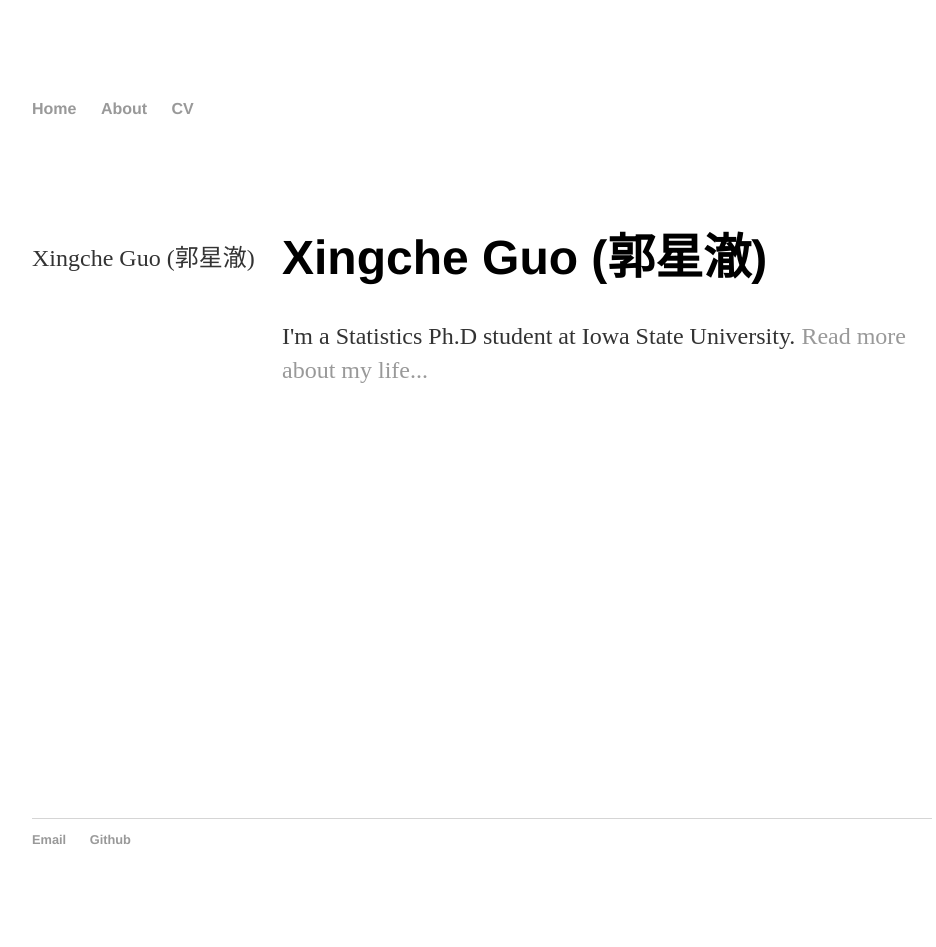
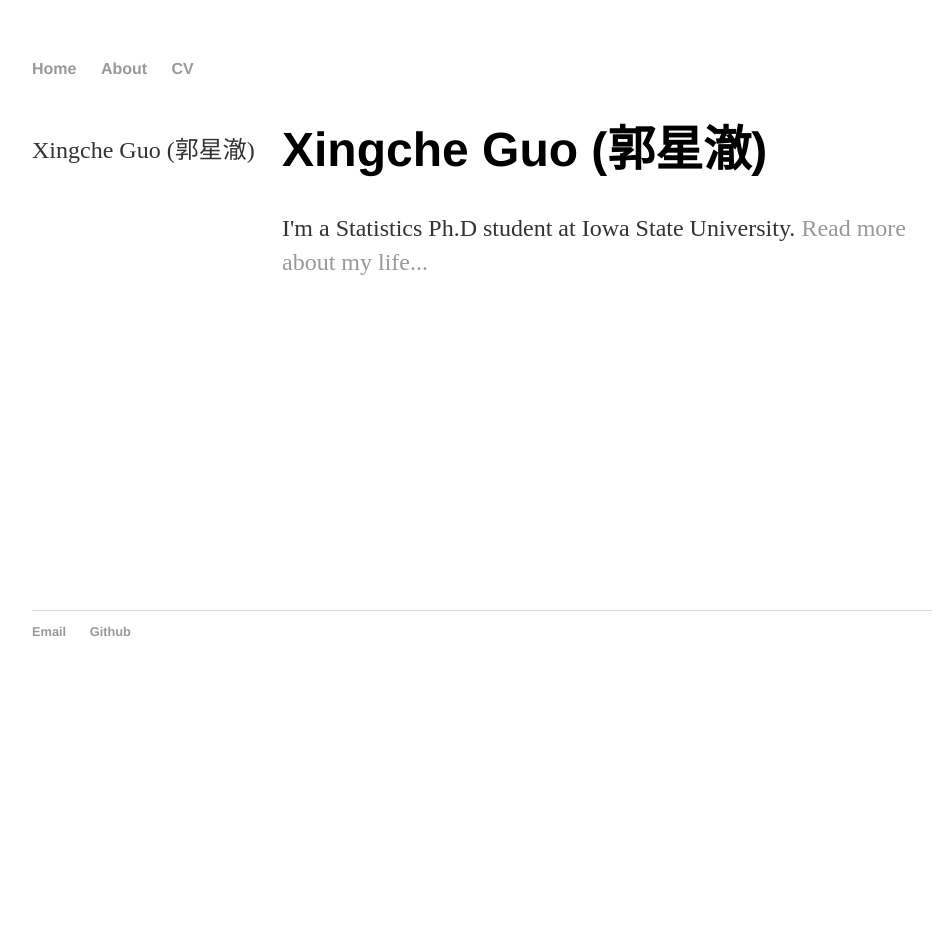
Before and after one commit to xingcheg/xingcheg.github.io, a Jekyll site: the page built from index.html, in a window 1280 px wide. Shown: the whole page, without its empty margins (158-1094 px from the left). Built offline with Jekyll 4.4.1, drawn with Linux system fonts in a browser that asks for light colours; after the commit the page ends 900 px from its top, so only the background shows below that.

Commit message:
Update main.css

```diff
--- a/css/main.css
+++ b/css/main.css
@@ -40,14 +40,14 @@ ul.posts li {
 }
 
 body {
-    margin: 100px auto;
+    margin: 60px auto;
     width: 900px;
 }
 
 .container {
   width: 900px;
   height: 500px;
-  margin: 100px auto;
+  margin: 0 auto;
   position: relative;
 }
 .leftbox {
```
